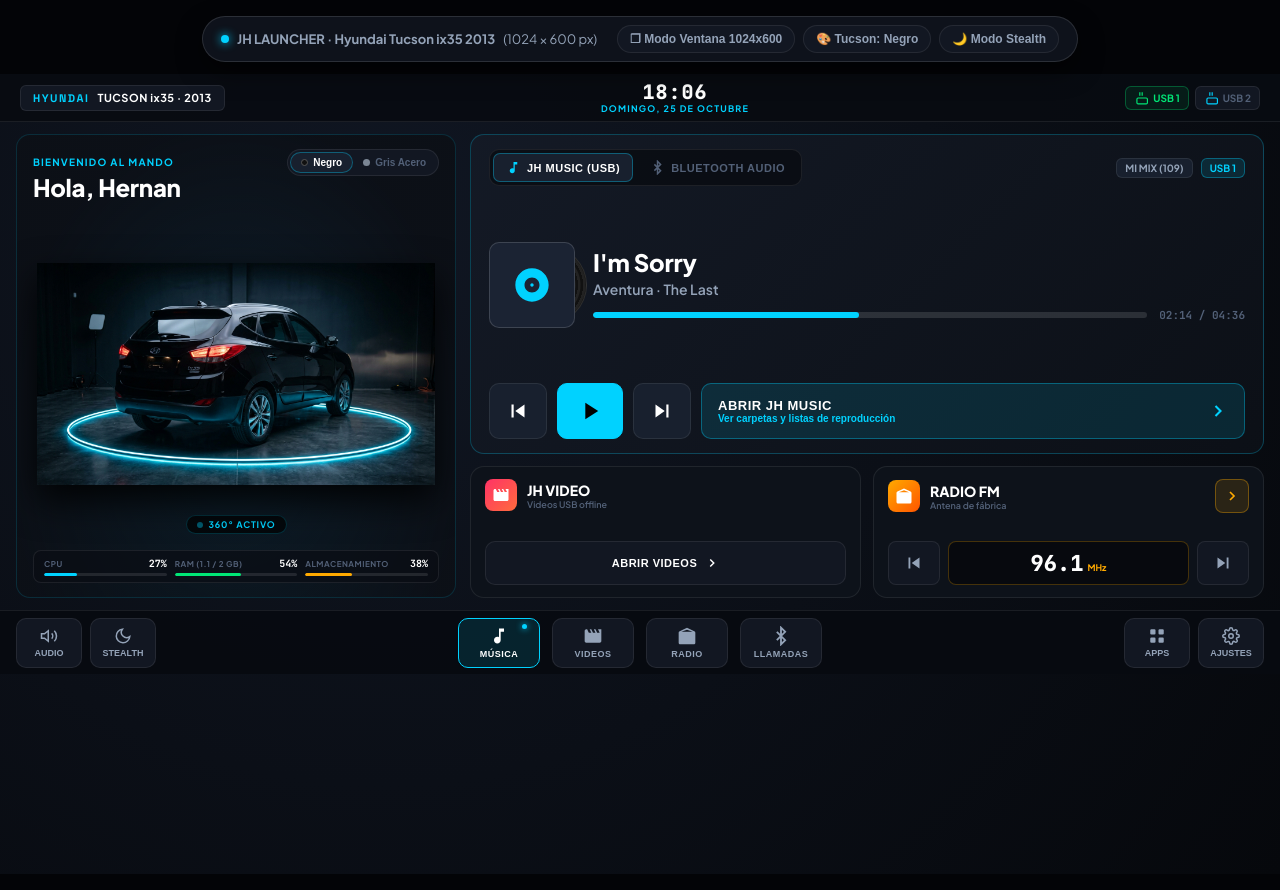
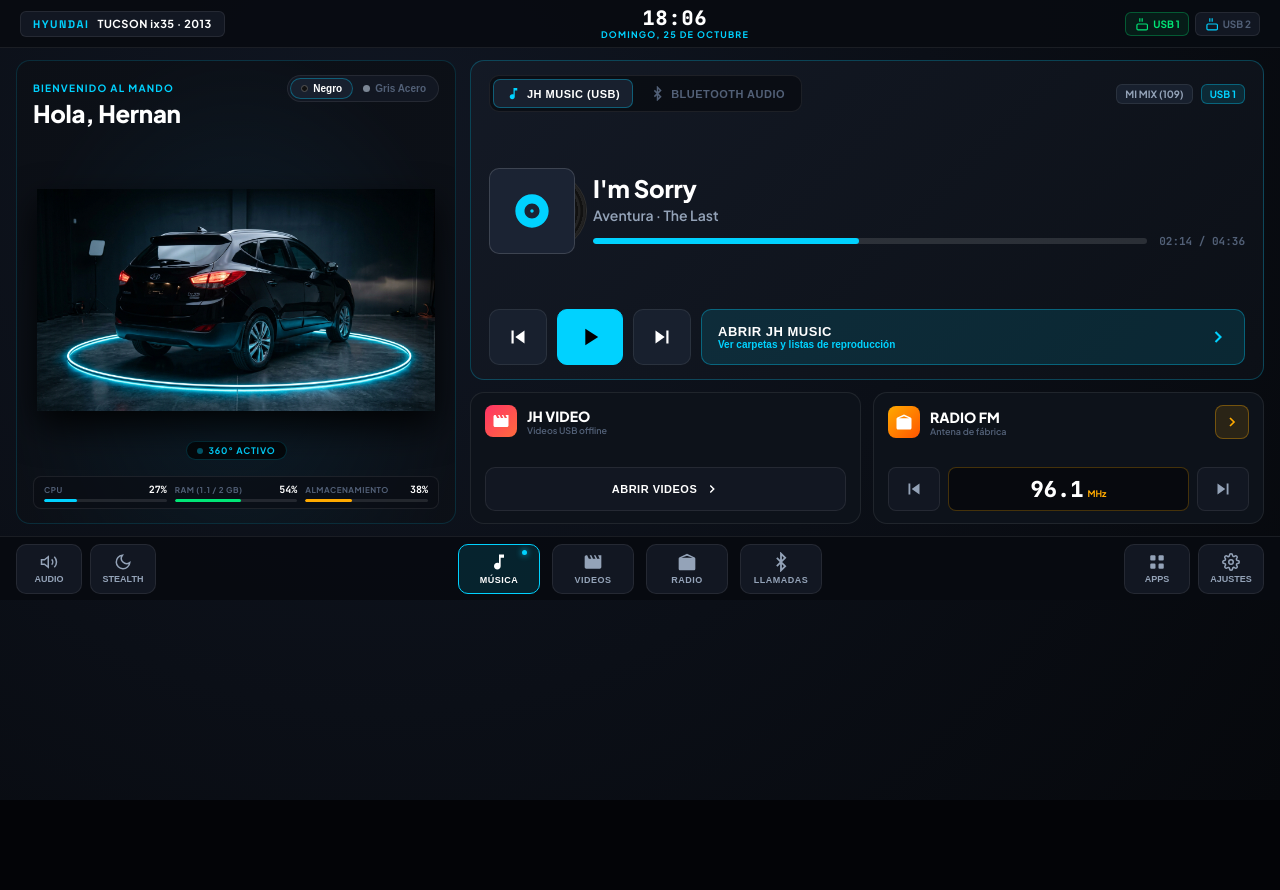
Before and after one commit to josehmaza/jh-launcher, a plain HTML site: page index.html in a window 1280 px wide. Both pictures are taken after a click on the button "⛶ Pantalla Completa". After the commit the page ends 800 px from the top, so only its background shows below. Drawn offline with Linux system fonts and the light colour scheme.

Commit message:
fix: ajustar visualizacion 1024x600 pantalla completa en android nativo

```diff
--- a/android/app/src/main/assets/app.js
+++ b/android/app/src/main/assets/app.js
@@ -4,6 +4,11 @@
    ========================================================================== */
 
 document.addEventListener('DOMContentLoaded', () => {
+
+  // Si corre en la app nativa Android, ocultar controles de PC y ajustar al 100%
+  if (window.AndroidBridge || navigator.userAgent.includes('wv') || window.location.href.startsWith('file:///android_asset/')) {
+    document.body.classList.add('android-native');
+  }
 
   // --------------------------------------------------------------------------
   // 1. ROTACIÓN AUTOMÁTICA SUAVE 360° DEL HYUNDAI TUCSON 2013
--- a/android/app/src/main/assets/style.css
+++ b/android/app/src/main/assets/style.css
@@ -131,12 +131,27 @@ body {
   flex-direction: column;
 }
 
-/* Modo pantalla completa sin marco */
-body.fullscreen-mode .screen-frame-wrapper {
-  border-radius: 0;
-  box-shadow: none;
-  width: 100vw;
-  height: 100vh;
+/* Modo pantalla completa y Android Nativo */
+body.fullscreen-mode,
+body.android-native {
+  padding: 0 !important;
+  margin: 0 !important;
+  overflow: hidden !important;
+  width: 100vw !important;
+  height: 100vh !important;
+}
+
+body.fullscreen-mode .desktop-preview-toolbar,
+body.android-native .desktop-preview-toolbar {
+  display: none !important;
+}
+
+body.fullscreen-mode .screen-frame-wrapper,
+body.android-native .screen-frame-wrapper {
+  border-radius: 0 !important;
+  box-shadow: none !important;
+  width: 100vw !important;
+  height: 100vh !important;
 }
 
 /* --------------------------------------------------------------------------
--- a/app.js
+++ b/app.js
@@ -4,6 +4,11 @@
    ========================================================================== */
 
 document.addEventListener('DOMContentLoaded', () => {
+
+  // Si corre en la app nativa Android, ocultar controles de PC y ajustar al 100%
+  if (window.AndroidBridge || navigator.userAgent.includes('wv') || window.location.href.startsWith('file:///android_asset/')) {
+    document.body.classList.add('android-native');
+  }
 
   // --------------------------------------------------------------------------
   // 1. ROTACIÓN AUTOMÁTICA SUAVE 360° DEL HYUNDAI TUCSON 2013
--- a/style.css
+++ b/style.css
@@ -131,12 +131,27 @@ body {
   flex-direction: column;
 }
 
-/* Modo pantalla completa sin marco */
-body.fullscreen-mode .screen-frame-wrapper {
-  border-radius: 0;
-  box-shadow: none;
-  width: 100vw;
-  height: 100vh;
+/* Modo pantalla completa y Android Nativo */
+body.fullscreen-mode,
+body.android-native {
+  padding: 0 !important;
+  margin: 0 !important;
+  overflow: hidden !important;
+  width: 100vw !important;
+  height: 100vh !important;
+}
+
+body.fullscreen-mode .desktop-preview-toolbar,
+body.android-native .desktop-preview-toolbar {
+  display: none !important;
+}
+
+body.fullscreen-mode .screen-frame-wrapper,
+body.android-native .screen-frame-wrapper {
+  border-radius: 0 !important;
+  box-shadow: none !important;
+  width: 100vw !important;
+  height: 100vh !important;
 }
 
 /* --------------------------------------------------------------------------
```
